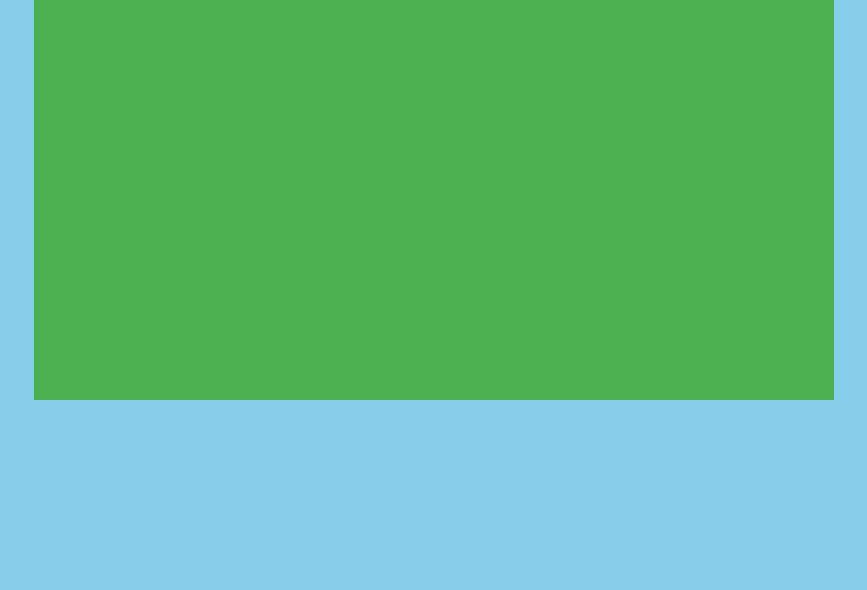
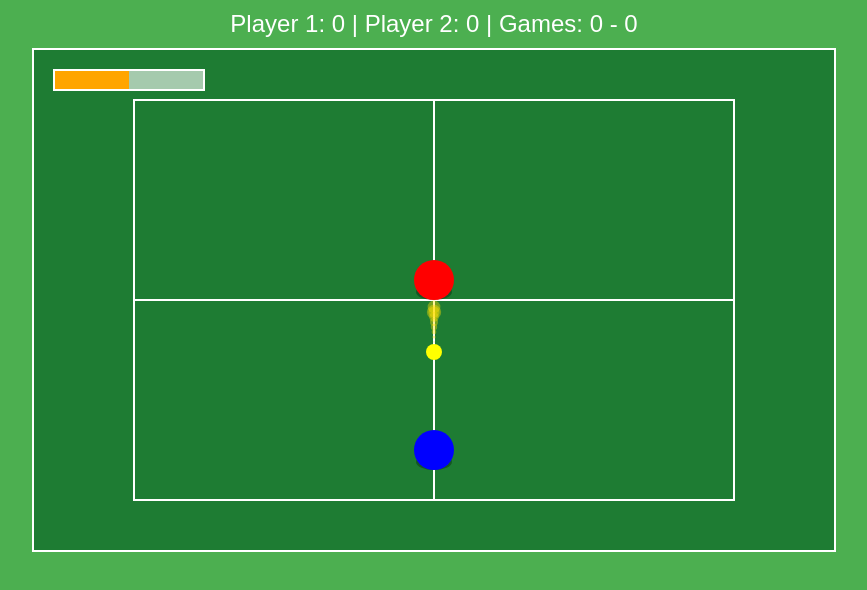
Before and after one commit to RoNotBroYT/Tennis-game, a plain HTML site: page index.html in a window 1280 px wide. Shown: the whole page, without its empty margins (206-1073 px from the left). Drawn offline with Linux system fonts and the light colour scheme.

Commit message:
Update index.html

```diff
--- a/index.html
+++ b/index.html
@@ -1,129 +1,335 @@
 <!DOCTYPE html>
 <html lang="en">
 <head>
-  <meta charset="UTF-8" />
-  <title>Side View Tennis</title>
-  <style>
-    body { margin: 0; background: #87ceeb; }
-    canvas { display: block; margin: 0 auto; background: #4caf50; }
-  </style>
+<meta charset="UTF-8" />
+<meta name="viewport" content="width=device-width, initial-scale=1" />
+<title>Fun Tennis Game</title>
+<style>
+  body {
+    margin: 0;
+    background: #4caf50;
+    overflow: hidden;
+    touch-action: none;
+  }
+  canvas {
+    display: block;
+    margin: 0 auto;
+    background: #1e7c33;
+    border: 2px solid #fff;
+  }
+  #scoreboard {
+    font-family: Arial, sans-serif;
+    color: white;
+    text-align: center;
+    margin: 10px;
+    font-size: 24px;
+    user-select: none;
+  }
+</style>
 </head>
 <body>
-<canvas id="game" width="800" height="400"></canvas>
+
+<div id="scoreboard">
+  Player 1: 0 &nbsp;&nbsp;|&nbsp;&nbsp; Player 2: 0 &nbsp;&nbsp;|&nbsp;&nbsp; Games: 0 - 0
+</div>
+
+<canvas id="game" width="800" height="500"></canvas>
+
 <script>
 const canvas = document.getElementById("game");
 const ctx = canvas.getContext("2d");
 
-const GRAVITY = 0.4;
-const GROUND_Y = 350;
-const NET_X = 400;
-const PLAYER_WIDTH = 20;
-const PLAYER_HEIGHT = 50;
-const BALL_RADIUS = 8;
-
-// Player 1 (You)
-let player1 = {
-  x: 100,
-  y: GROUND_Y - PLAYER_HEIGHT,
-  vx: 0,
-  vy: 0,
-  onGround: true
+const court = {
+  left: 100, right: 700, top: 50, bottom: 450,
+  netY: 250
 };
 
-// Player 2 (AI)
-let player2 = {
-  x: 700,
-  y: GROUND_Y - PLAYER_HEIGHT,
-  vx: 0,
-  vy: 0,
-  onGround: true
-};
+const playerSize = 20;
+const ballSize = 8;
 
-let ball = {
-  x: 200,
-  y: 300,
-  vx: 4,
-  vy: -6
-};
+let player1 = { x: 400, y: 400, score: 0, games: 0 };
+let player2 = { x: 400, y: 100, score: 0, games: 0 };
+
+let ball = { x: 400, y: 250, vx: 0, vy: 0, trail: [] };
 
 let keys = {};
-document.addEventListener("keydown", e => keys[e.key] = true);
-document.addEventListener("keyup", e => keys[e.key] = false);
+
+const scoreboard = document.getElementById("scoreboard");
+
+document.addEventListener("keydown", e => keys[e.key.toLowerCase()] = true);
+document.addEventListener("keyup", e => keys[e.key.toLowerCase()] = false);
+
+// Touch controls
+let touchId = null;
+canvas.addEventListener("touchstart", e => {
+  if (touchId === null) {
+    const touch = e.changedTouches[0];
+    touchId = touch.identifier;
+    movePlayerToTouch(touch.clientX, touch.clientY);
+  }
+});
+canvas.addEventListener("touchmove", e => {
+  for (const touch of e.changedTouches) {
+    if (touch.identifier === touchId) {
+      movePlayerToTouch(touch.clientX, touch.clientY);
+      e.preventDefault();
+    }
+  }
+});
+canvas.addEventListener("touchend", e => {
+  for (const touch of e.changedTouches) {
+    if (touch.identifier === touchId) {
+      touchId = null;
+    }
+  }
+});
+
+function movePlayerToTouch(touchX, touchY) {
+  const rect = canvas.getBoundingClientRect();
+  let x = touchX - rect.left;
+  let y = touchY - rect.top;
+
+  player1.x = Math.min(court.right, Math.max(court.left, x));
+  player1.y = Math.min(court.bottom, Math.max(court.netY + playerSize, y));
+}
 
 function drawCourt() {
   ctx.fillStyle = "#fff";
-  ctx.fillRect(0, GROUND_Y, canvas.width, 3); // ground
-  ctx.fillRect(NET_X - 2, GROUND_Y - 40, 4, 40); // net
+  ctx.lineWidth = 2;
+
+
+  ctx.strokeRect(court.left, court.top, court.right - court.left, court.bottom - court.top);
+
+
+  ctx.beginPath();
+  ctx.moveTo(court.left, court.netY);
+  ctx.lineTo(court.right, court.netY);
+  ctx.stroke();
+
+
+  ctx.beginPath();
+  ctx.moveTo((court.left + court.right) / 2, court.top);
+  ctx.lineTo((court.left + court.right) / 2, court.bottom);
+  ctx.stroke();
 }
 
 function drawPlayers() {
+
+  ctx.fillStyle = "rgba(0,0,0,0.3)";
+  ctx.beginPath();
+  ctx.ellipse(player1.x, player1.y + 12, playerSize * 0.9, playerSize * 0.4, 0, 0, Math.PI * 2);
+  ctx.fill();
+
+  ctx.beginPath();
+  ctx.ellipse(player2.x, player2.y + 12, playerSize * 0.9, playerSize * 0.4, 0, 0, Math.PI * 2);
+  ctx.fill();
+
+
   ctx.fillStyle = "blue";
-  ctx.fillRect(player1.x, player1.y, PLAYER_WIDTH, PLAYER_HEIGHT);
+  ctx.beginPath();
+  ctx.arc(player1.x, player1.y, playerSize, 0, Math.PI * 2);
+  ctx.fill();
 
   ctx.fillStyle = "red";
-  ctx.fillRect(player2.x, player2.y, PLAYER_WIDTH, PLAYER_HEIGHT);
+  ctx.beginPath();
+  ctx.arc(player2.x, player2.y, playerSize, 0, Math.PI * 2);
+  ctx.fill();
 }
 
 function drawBall() {
+
+  ctx.fillStyle = "rgba(255, 223, 0, 0.4)";
+  ball.trail.forEach(({x, y}, i) => {
+    ctx.beginPath();
+    ctx.arc(x, y, ballSize * (i / ball.trail.length), 0, Math.PI * 2);
+    ctx.fill();
+  });
+
   ctx.fillStyle = "yellow";
   ctx.beginPath();
-  ctx.arc(ball.x, ball.y, BALL_RADIUS, 0, Math.PI * 2);
+  ctx.arc(ball.x, ball.y, ballSize, 0, Math.PI * 2);
   ctx.fill();
 }
 
-function movePlayer(player, control = true) {
-  const speed = 4;
-  if (control) {
-    if (keys["a"]) player.vx = -speed;
-    else if (keys["d"]) player.vx = speed;
-    else player.vx = 0;
+function updateBallTrail() {
+  ball.trail.unshift({x: ball.x, y: ball.y});
+  if (ball.trail.length > 10) ball.trail.pop();
+}
 
-    if (keys["w"] && player.onGround) {
-      player.vy = -10;
-      player.onGround = false;
-    }
+function movePlayers() {
+  const speed = 5;
+  if (keys["a"]) player1.x -= speed;
+  if (keys["d"]) player1.x += speed;
+  if (keys["w"]) player1.y -= speed;
+  if (keys["s"]) player1.y += speed;
+
+
+  player1.x = Math.min(court.right, Math.max(court.left, player1.x));
+  player1.y = Math.min(court.bottom, Math.max(court.netY + playerSize, player1.y));
+
+
+  const difficulty = 0.03;
+  let targetX = ball.x + ball.vx * 15;
+  if (Math.random() < 0.01) targetX += (Math.random() - 0.5) * 100;
+  if (ball.vy < 0 && ball.y < court.netY) {
+    if (player2.x < targetX - 5) player2.x += 3;
+    else if (player2.x > targetX + 5) player2.x -= 3;
   }
 
-  player.x += player.vx;
-  player.y += player.vy;
-  player.vy += GRAVITY;
 
-  if (player.y >= GROUND_Y - PLAYER_HEIGHT) {
-    player.y = GROUND_Y - PLAYER_HEIGHT;
-    player.vy = 0;
-    player.onGround = true;
-  }
+  player2.x = Math.min(court.right, Math.max(court.left, player2.x));
+  player2.y = court.netY - playerSize;
+}
 
-  // Boundaries
-  if (control) {
-    player.x = Math.max(0, Math.min(NET_X - PLAYER_WIDTH, player.x)); // can't cross net
-  } else {
-    player.x = Math.max(NET_X + 2, Math.min(canvas.width - PLAYER_WIDTH, player.x));
-  }
-}
+
+let shotPower = 1;
+let shotCooldown = 0;
 
 function moveBall() {
   ball.x += ball.vx;
   ball.y += ball.vy;
-  ball.vy += GRAVITY;
 
-  // Bounce off ground
-  if (ball.y + BALL_RADIUS >= GROUND_Y) {
-    ball.y = GROUND_Y - BALL_RADIUS;
-    ball.vy *= -0.9;
+
+  if (ball.x < court.left + ballSize) {
+    ball.x = court.left + ballSize;
+    ball.vx *= -1;
   }
-
-  // Bounce off left/right
-  if (ball.x < 0 || ball.x > canvas.width) {
+  if (ball.x > court.right - ballSize) {
+    ball.x = court.right - ballSize;
     ball.vx *= -1;
   }
 
-  // Bounce off net
+
+  if (ball.y < court.top + ballSize) {
+
+    scorePoint(player1, player2);
+  }
+  if (ball.y > court.bottom - ballSize) {
+
+    scorePoint(player2, player1);
+  }
+
+
   if (
-    ball.x + BALL_RADIUS > NET_X - 2 &&
-    ball.x - BALL_RADIUS < NET_X + 2 &&
-    ball.y + BALL_RADIUS > GROUND_Y - 40
+    ball.y > court.netY - 5 && ball.y < court.netY + 5 &&
+    ball.x > court.left && ball.x < court.right
   ) {
-    ball.vx *= -1;
-    ball.x = ball.x < NET_X ? NET_X - BALL_RADIUS - 2 : NET_X + BALL_RADIUS + 2;
+
+    if (
+      (ball.vy < 0 && ball.y > court.netY) ||
+      (ball.vy > 0 && ball.y < court.netY)
+    ) {
+      ball.vy *= -1;
+    }
   }
+
+
+  function hitPlayer(p) {
+    const dx = ball.x - p.x;
+    const dy = ball.y - p.y;
+    const dist = Math.sqrt(dx * dx + dy * dy);
+    if (dist < playerSize + ballSize && shotCooldown <= 0) {
+
+      ball.vy = p === player1 ? -5 * shotPower : 5 * shotPower;
+      ball.vx = dx * 0.3 * shotPower;
+
+
+      if (shotPower > 1.5) {
+
+        ball.vx *= 1.5;
+        ball.vy *= 1.7;
+      } else if (shotPower < 0.8) {
+
+        ball.vy *= 0.6;
+        ball.vx *= 0.5;
+      }
+
+      shotCooldown = 15;
+      return true;
+    }
+    return false;
+  }
+
+  if (hitPlayer(player1) || hitPlayer(player2)) {
+    shotPower = 1;
+  } else if (shotCooldown > 0) {
+    shotCooldown--;
+  }
+}
+
+function scorePoint(scoringPlayer, otherPlayer) {
+  scoringPlayer.score++;
+  resetPositions();
+
+
+  if (scoringPlayer.score >= 4 && scoringPlayer.score - otherPlayer.score >= 2) {
+    scoringPlayer.games++;
+    scoringPlayer.score = 0;
+    otherPlayer.score = 0;
+  }
+
+  updateScoreboard();
+}
+
+function resetPositions() {
+
+  player1.x = 400;
+  player1.y = 400;
+  player2.x = 400;
+  player2.y = court.netY - playerSize;
+
+
+  ball.x = 400;
+  ball.y = 250;
+  ball.vx = 0;
+  ball.vy = 3 * (Math.random() > 0.5 ? 1 : -1);
+  ball.trail = [];
+}
+
+function updateScoreboard() {
+  scoreboard.textContent = `Player 1: ${player1.score}  |  Player 2: ${player2.score}  |  Games: ${player1.games} - ${player2.games}`;
+}
+
+
+document.addEventListener("keydown", e => {
+  if (e.code === "Space") {
+    shotPower = Math.min(2, shotPower + 0.02);
+  }
+});
+document.addEventListener("keyup", e => {
+  if (e.code === "Space") {
+    shotPower = 1;
+  }
+});
+
+function draw() {
+  ctx.clearRect(0, 0, canvas.width, canvas.height);
+  drawCourt();
+  drawPlayers();
+  drawBall();
+  updateBallTrail();
+
+
+  ctx.fillStyle = "rgba(255, 255, 255, 0.6)";
+  ctx.fillRect(20, 20, 150, 20);
+  ctx.fillStyle = "orange";
+  ctx.fillRect(20, 20, 150 * (shotPower / 2), 20);
+  ctx.strokeStyle = "#fff";
+  ctx.strokeRect(20, 20, 150, 20);
+
+  requestAnimationFrame(gameLoop);
+}
+
+function gameLoop() {
+  movePlayers();
+  moveBall();
+  draw();
+}
+
+resetPositions();
+updateScoreboard();
+requestAnimationFrame(gameLoop);
+</script>
+
+</body>
+</html>
```
